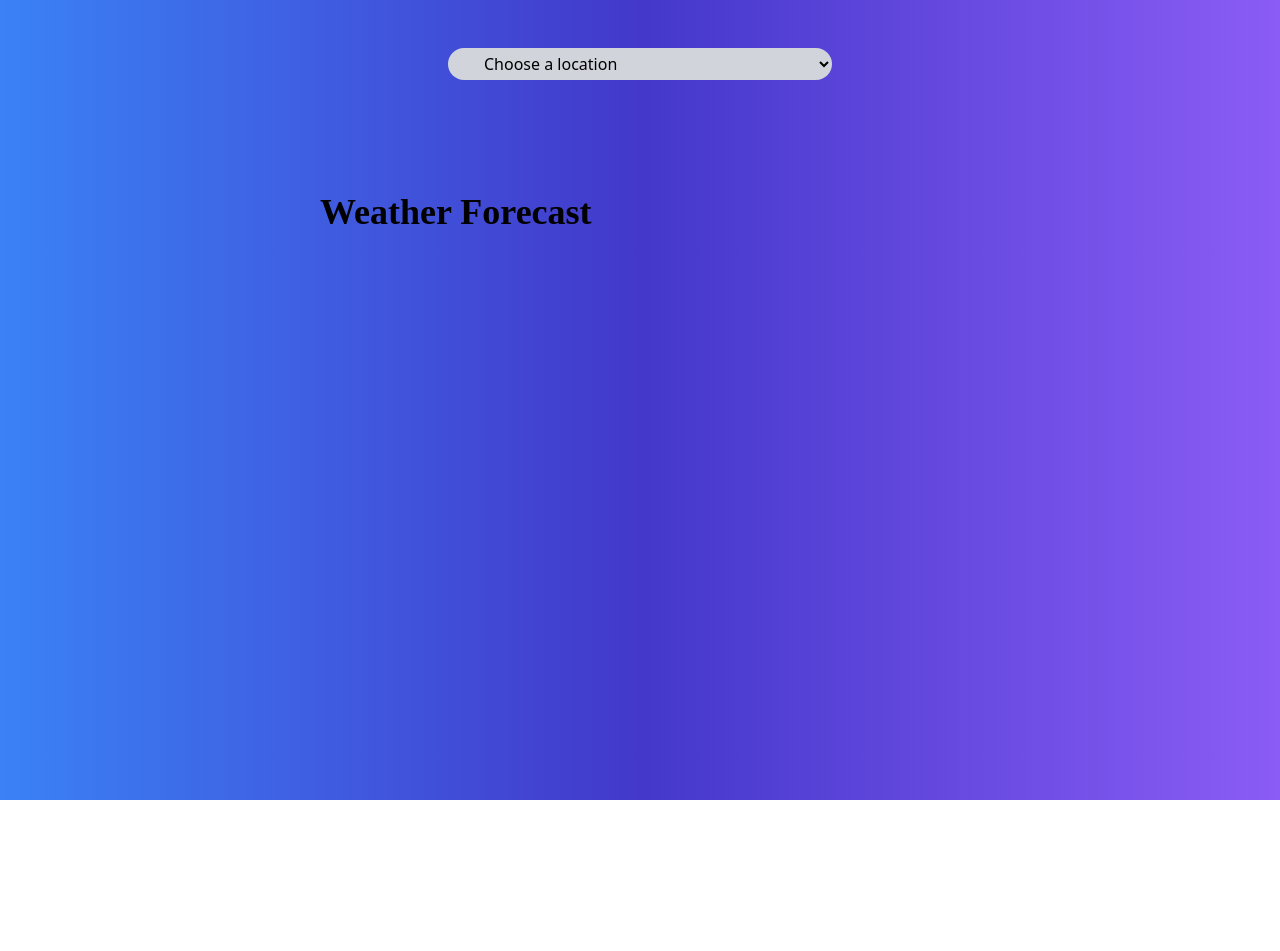
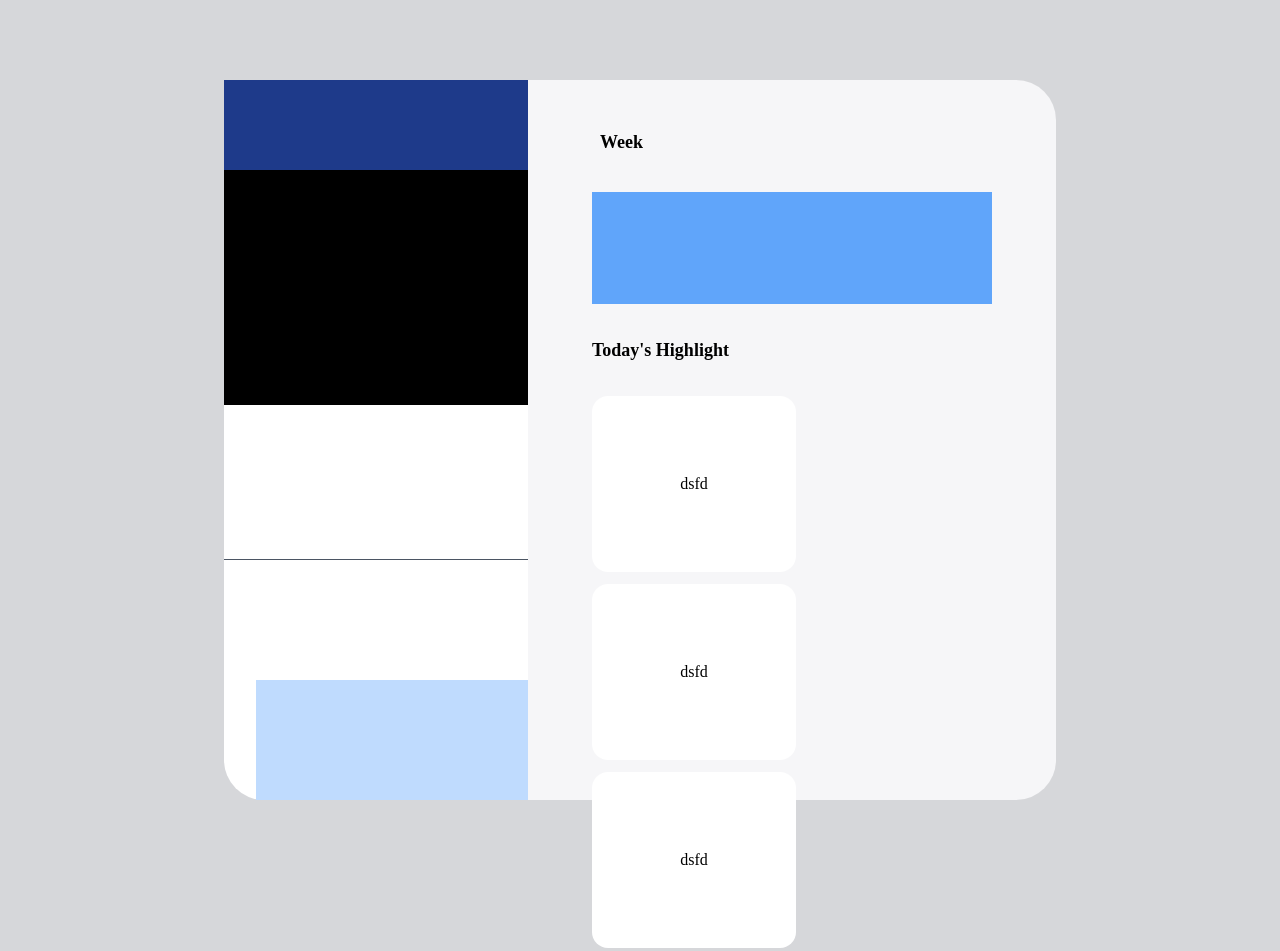
Before and after one commit to jinxsaber/Aurora, a plain HTML site: page index.html in a window 1280 px wide. Shown: the top 951 px of the page. Before the commit the page ends 800 px from the top, so only its background shows below. Drawn offline with nearby package versions, Linux system fonts and the light colour scheme; no server answers.

Commit message:
Default Designing

```diff
--- a/data/City.json
+++ b/data/City.json
@@ -54,5 +54,6 @@
     {"id": 53, "place": "Vienna, Austria"},
     {"id": 54, "place": "Warsaw, Poland"},
     {"id": 55, "place": "York, England"},
-    {"id": 56, "place": "Zurich, Switzerland"}
+    {"id": 56, "place": "Zurich, Switzerland"},
+    {"id": 57, "place": "Delhi, India"}
 ]
--- a/data/data.json
+++ b/data/data.json
@@ -54,5 +54,6 @@
     {"id": 53, "lat": 18.208, "lon": 16.373, "place": "Vienna, Austria"},
     {"id": 54, "lat": 52.229, "lon": 21.012, "place": "Warsaw, Poland"},
     {"id": 55, "lat": 53.961, "lon": -1.070, "place": "York, England"},
-    {"id": 56, "lat": 47.376, "lon": 8.541, "place": "Zurich, Switzerland"}
+    {"id": 56, "lat": 47.376, "lon": 8.541, "place": "Zurich, Switzerland"},
+    {"id": 57, "lat": 28.613, "lon": 77.208, "place": "Delhi, India"}
 ]
--- a/index.html
+++ b/index.html
@@ -7,13 +7,41 @@
     <!-- <link rel="stylesheet" href="/css/master.css"> -->
     <title>Aurora</title>
 </head>
-<body class = " mx-80 bg-gradient-to-r from-blue-500 via-indigo-700 to-violet-500">
-    <div class="h-32 flex items-center justify-center mb-4">
+<body class = "mx-56 bg-[#d6d7da] font-[Montserrat]">
+    <div class="interface flex items-center w-[1160] h-[720px] my-20 border-solid border-0 rounded-[40px]">
+        <div class = "bg-white h-full border-solid border-0 rounded-l-[40px] min-w-[304px]">
+            <div class="search h-[12.5%] bg-blue-900"></div>
+            <div class="image h-[32.666%] bg-black"></div>
+            <div class="temp h-[21.5%] pl-8 border-solid border-b border-gray-600 flex flex-col justify-center "></div>
+            <div class = "h-1/3 pl-8 flex flex-col">
+            <div class="status flex flex-1 items-center"></div>
+            <div class="location bg-blue-200 flex flex-1"></div>
+            </div>
+        </div>
+        <div class = "bg-[#f6f6f8] h-full border-solid border-0 rounded-r-[40px] w-full">
+            <div class="week mx-16 my-12">
+                <div class = "mb-8 pl-2 h-8 text-lg font-semibold">Week</div>
+                <div class="bg-blue-400 days flex h-28 mb-8"><!--Render data of all weeks in it using flex 1 and all-->
+
+                </div>
+                <div class = "my-8 font-semibold text-lg">Today's Highlight</div>
+                <div class="today flex flex-wrap justify-between items-center">
+                    <div class="w-[204px] h-44 bg-white flex items-center justify-center border-0 border-solid rounded-2xl mb-3">dsfd</div>
+                    <div class="w-[204px] h-44 bg-white flex items-center justify-center border-0 border-solid rounded-2xl mb-3">dsfd</div>
+                    <div class="w-[204px] h-44 bg-white flex items-center justify-center border-0 border-solid rounded-2xl mb-3">dsfd</div>
+                    <div class="w-[204px] h-44 bg-white flex items-center justify-center border-0 border-solid rounded-2xl">dsfd</div>
+                    <div class="w-[204px] h-44 bg-white flex items-center justify-center border-0 border-solid rounded-2xl">dsfd</div>
+                    <div class="w-[204px] h-44 bg-white flex items-center justify-center border-0 border-solid rounded-2xl">dsfd</div>
+                </div>
+            </div>
+        </div>
+    </div>
+    <!-- <div class="h-32 flex items-center justify-center mb-4 bg-black">
         <select name="Cities" id="Menu" class = "h-8 w-96 pl-8 bg-[#d1d5db] flex border-solid rounded-2xl color">
             <option value="default">Choose a location</option>
         </select>
-    </div>
-    <div class="font-[Montserrat] font-semibold pb-5 text-4xl pt-12">Weather Forecast</div>
+    </div> -->
+    <!-- <div class="font-[Montserrat] font-semibold pb-5 text-4xl pt-12">Weather Forecast</div> -->
     <div class="all"></div>
     <div class="weather"></div>
 </body>
--- a/js/main.js
+++ b/js/main.js
@@ -6,12 +6,34 @@ const full = document.querySelector('.all');
 
 let cityId = -1;
 let Out_time = "";
+
+//Calling API endpoint
 const dat = async (lon,lat) => {
     const res = await fetch(`https://www.7timer.info/bin/api.pl?lon=${lon}&lat=${lat}&product=civil&output=json`);
     const temp = await res.json();
     return temp;
 }
 
+const day = ["Sunday","Monday", "Tuesday", "Wednesday", "Thursday", "Friday", "Saturday"]
+
+//Function for Default value : Delhi
+const def = async () => {
+    const data = await dat(77.208, 28.613);
+    console.log(data);
+    const now = new Date().getDay();
+    document.querySelector('.temp').innerHTML = `
+    <div class = "font-light text-7xl flex">${data.dataseries[0].temp2m}<div class = "font-medium pl-0 text-4xl pt-1">°C</div></div>
+    <div class = "pt-4 font-medium text-lg flex text-black">${day[now]}, <div class = "text-slate-500">&nbsp;HH:MM AM/PM</div></div>
+    `;
+
+    document.querySelector('.status').innerHTML = `
+        <div class = "text-sm">Cloud Condition</div>
+    `
+}
+
+def();//Calling the function to log
+
+//Time function to show time
 const Time = (() => {
     let month = new Date().getMonth() + 1;
     let date = new Date().getDate();
@@ -50,7 +72,7 @@ const Time = (() => {
     Out_time = `Today ${date}/${month}/${y} ${time}:${minute} ${Meridian}`;
 })
 Time();
-console.log(Out_time);
+console.log(Out_time);//Log current time
 
 
 const dropdown = async () =>{
@@ -75,6 +97,8 @@ drop_cities.addEventListener('change', (event) => {
 
 dropdown();
 
+
+//shows specific city which was clicked
 const fetchCityCoordinates = async (id) => {
     Time();
     const response = await fetch('/data/data.json');
@@ -111,7 +135,7 @@ const fetchCityCoordinates = async (id) => {
 };
 
 
-
+/*
 const all = async () =>{
     Time();
     const response = await fetch('/data/data.json');
@@ -143,7 +167,7 @@ const all = async () =>{
         full.innerHTML += cityData; // Append data for each city
     }
 };
-
+*/
 
 // all();
 // window.addEventListener('DOMContentLoaded',() => all());
```
